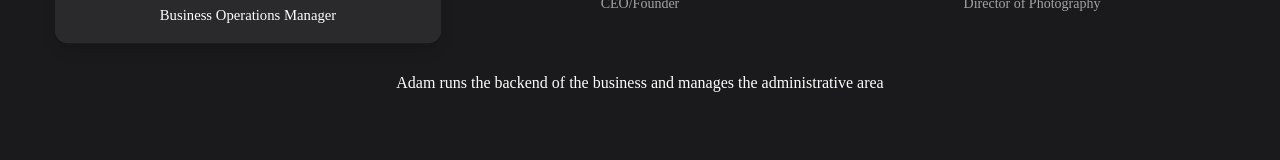
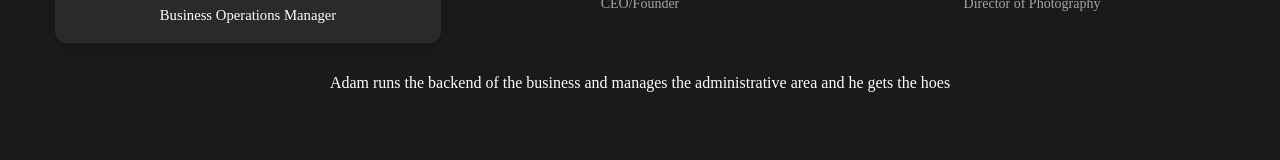
Before and after one commit to lighthousemediateam/lhmsite, a Next.js app: page /about in a window 1280 px wide. Shown: the part 2844-3004 px from the top of the page. Built offline with nearby package versions, Linux system fonts and the light colour scheme; a web font is replaced by a local one.

Commit message:
addded more

```diff
--- a/components/TeamSpotlight.tsx
+++ b/components/TeamSpotlight.tsx
@@ -7,13 +7,13 @@ const team = [
         name: 'Adam Haisler',
         role: 'Business Operations Manager',
         image: 'https://lhmcollective.b-cdn.net/Team%20Spotlight/Adam%20Site%20Edit.jpg',
-        bio: 'Adam runs the backend of the business and manages the administrative area',
+        bio: 'Adam runs the backend of the business and manages the administrative area and he gets the hoes',
     },
     {
         name: 'Jon Ly',
         role: 'CEO/Founder',
         image: 'https://lhmcollective.b-cdn.net/Team%20Spotlight/Jon%20Site%20Edit.jpg',
-        bio: 'When Jon Ly isnt running Light House Media, he is out patroling the streets of Metropolis, guarding our sacred city from the evil that corrupts it. Its a lonely road but somewhat has to do it- Jon Ly',
+        bio: 'Jon leads Light House Media with a commitment to meaningful storytelling and visual excellence.',
     },
     {
         name: 'Johnathan Nguyen',
```
